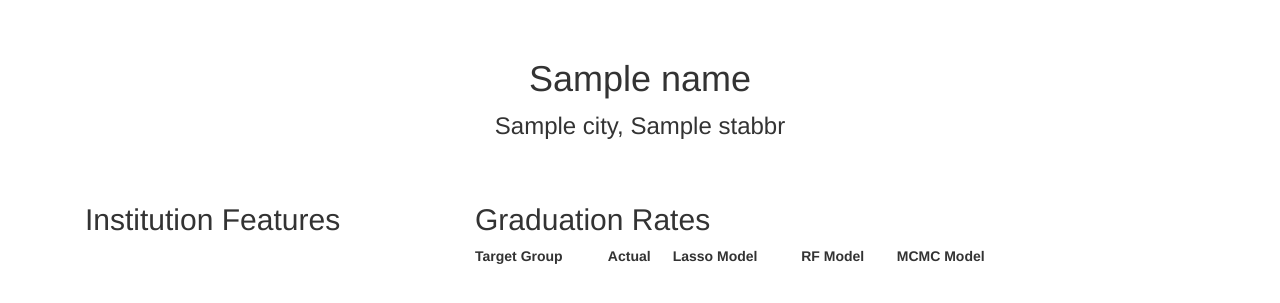
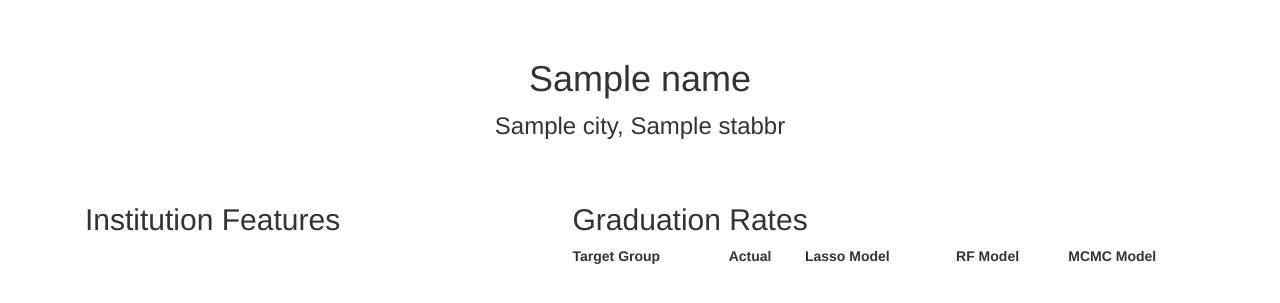
Before and after one commit to Fred-B-Berendse/grad-rate-predictions, a Flask app: template web-app/templates/visualize.html in a window 1280 px wide. Shown: the part 51-354 px from the top of the page. Run offline with Flask 3, Linux system fonts and the light colour scheme; the template is opened without the code that fills it: most values are stand-ins (such as "Sample title", 1, 10 or a date in 2020); lists and menus that the app fills with data are empty; some libraries are stand-ins or nearby versions.

Commit message:
changed <td> to <th> tags

```diff
--- a/web-app/templates/visualize.html
+++ b/web-app/templates/visualize.html
@@ -60,17 +60,17 @@
       </div>
       <div class ="container">
         <div class="row">
-          <div class="col-xs-4">
+          <div class="col-xs-5">
             <h2>Institution Features</h2>
             <table style="width:100%">
               {% for i in range(0, feat_len) %}
                 <tr>
-                  <td>{{feature_keys[i]}}</td><td>{{feature_vals[i]}}</td>
+                  <th>{{feature_keys[i]}}</th><td>{{feature_vals[i]}}</td>
                 </tr>
               {% endfor %}
             </table>
           </div>
-          <div class="col-xs-6">
+          <div class="col-xs-7">
             <h2>Graduation Rates</h2>
             <table style="width:100%">
                 <tr>
@@ -84,9 +84,6 @@
                 <tr>
                   <td>{{target_labels[i]}}</td>
                   <td>{{gr_rates[i]}}</td>
-                  <td>{{lasso[i]}}</td>
-                  <td>{{rf[i]}}</td>
-                  <td>{{mcmc[i]}}</td>
                 </tr>
               {% endfor %}
             </table>
```
